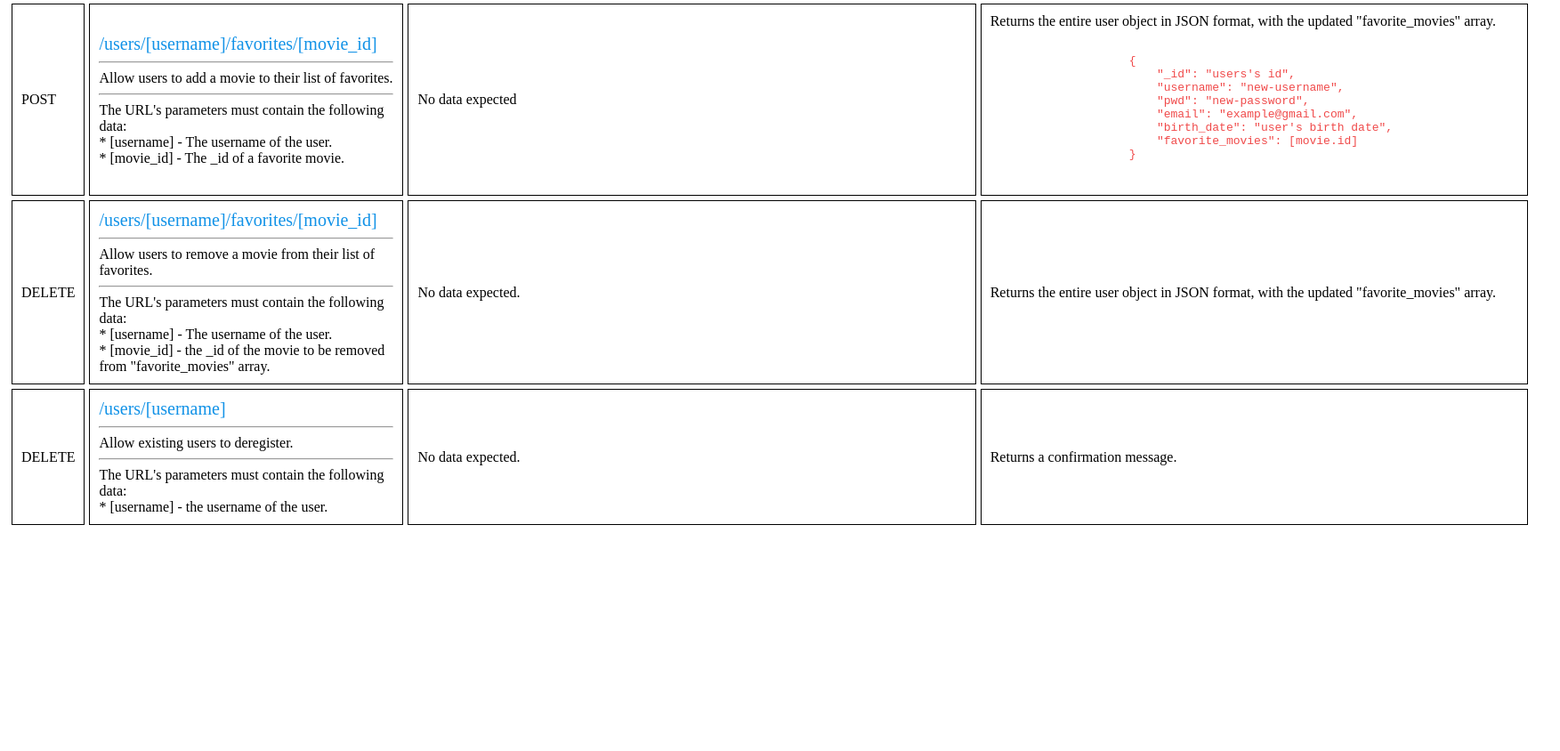
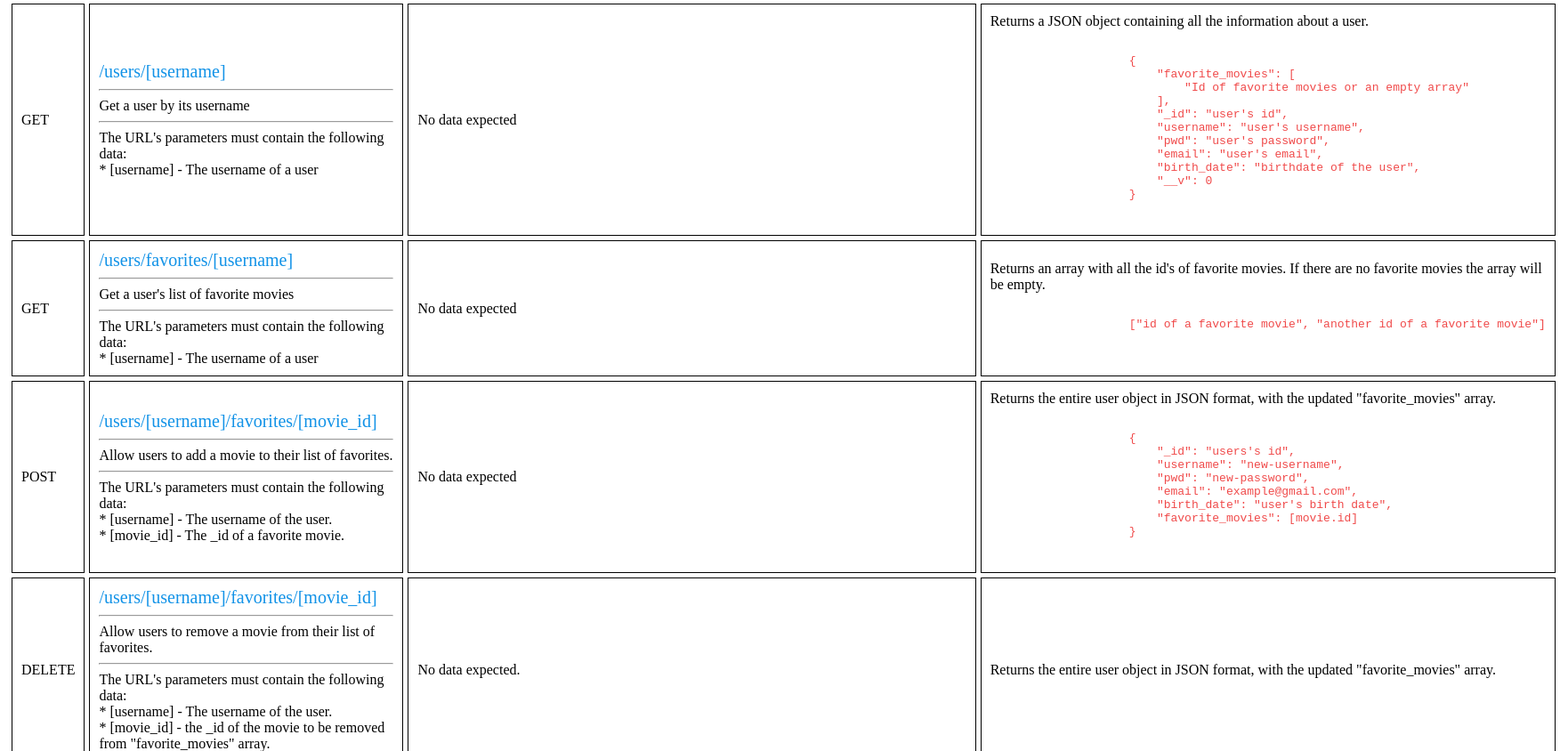
Before and after one commit to stefan-pop/Movies-App, a website: page public/documentation.html in a window 1280 px wide. Shown: the part 1580-2424 px from the top of the page at 89% size, 1753 px wide, since content can reach past the window. Before the commit the page ends 2183 px from the top, so only its background shows below. Drawn offline with Linux system fonts and the light colour scheme.

Commit message:
updated the documentation

```diff
--- a/public/documentation.html
+++ b/public/documentation.html
@@ -200,6 +200,46 @@
             </tr>
 
             <tr>
+                <td>GET</td>
+                <td><span>/users/[username]</span> <hr>
+                    Get a user by its username <hr>
+                    The URL's parameters must contain the following data: <br>
+                     * [username] - The username of a user<br>
+                </td>
+                <td>No data expected</td>
+                <td>Returns a JSON object containing all the information about a user. <br>
+                <pre><code>
+                    {
+                        "favorite_movies": [
+                            "Id of favorite movies or an empty array"
+                        ],
+                        "_id": "user's id",
+                        "username": "user's username",
+                        "pwd": "user's password",
+                        "email": "user's email",
+                        "birth_date": "birthdate of the user",
+                        "__v": 0
+                    }
+                </code></pre>
+                </td>
+            </tr>
+
+            <tr>
+                <td>GET</td>
+                <td><span>/users/favorites/[username]</span> <hr>
+                    Get a user's list of favorite movies <hr>
+                    The URL's parameters must contain the following data: <br>
+                     * [username] - The username of a user<br>
+                </td>
+                <td>No data expected</td>
+                <td>Returns an array with all the id's of favorite movies. If there are no favorite movies the array will be empty. <br>
+                <pre><code>
+                    ["id of a favorite movie", "another id of a favorite movie"]
+                </code></pre>
+                </td>
+            </tr>
+
+            <tr>
                 <td>POST</td>
                 <td><span>/users/[username]/favorites/[movie_id]</span> <hr>
                     Allow users to add a movie to their list of favorites. <hr>
```
